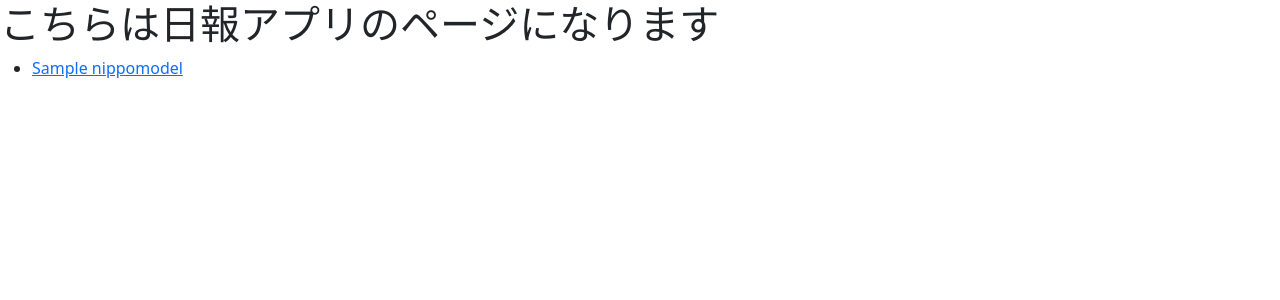
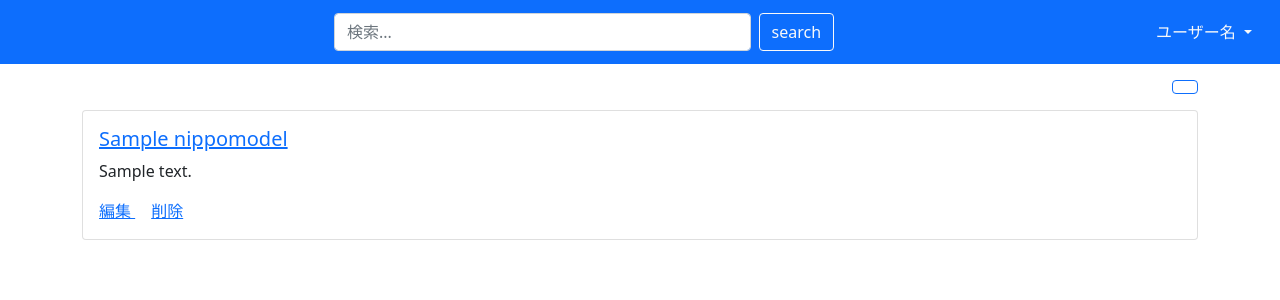
Before and after one commit to kenjiprograming/itc, a Django app: page /nippo/ in a window 1280 px wide. Shown: the top 300 px of the page. Run offline with Django 4.2, Linux system fonts and the light colour scheme; tables that the repository leaves empty hold one stand-in row (values such as "Sample post").

Commit message:
:lipstick: add bootstrap

```diff
--- a/src/nippo/templates/base.html
+++ b/src/nippo/templates/base.html
@@ -3,13 +3,36 @@
   <head>
     <meta charset="utf-8">
     <meta name="viewport" content="width=device-width, initial-scale=1">
+    <title>{% block title %}{% endblock %}</title>
+    <link href="https://cdn.jsdelivr.net/npm/bootstrap@5.0.0-beta1/dist/css/bootstrap.min.css" rel="stylesheet" integrity="sha384-giJF6kkoqNQ00vy+HMDP7azOuL0xtbfIcaT9wjKHr8RbDVddVHyTfAAsrekwKmP1" crossorigin="anonymous">
+  </head>
 
-    <link href="https://cdn.jsdelivr.net/npm/bootstrap@5.0.0-beta1/dist/css/bootstrap.min.css" rel="stylesheet" integrity="sha384-giJF6kkoqNQ00vy+HMDP7azOuL0xtbfIcaT9wjKHr8RbDVddVHyTfAAsrekwKmP1" crossorigin="anonymous">
-
-    <title>{% block title %}{% endblock %}</title>
-
-  </head>
   <body>
+    <nav class="navbar navbar-dark bg-primary">
+      <div class="container-fluid">
+        <div>
+          <a class="navbar-brand" href="#">
+              <i class="bi bi-bootstrap-fill" style="font-size: 2rem;"></i>
+          </a>
+        </div>
+        <div class="flex-grow-1" style="max-width:500px;">
+          <form class="d-flex" method="GET">
+            <input class="form-control me-2" type="search" placeholder="検索..." aria-label="Search" name="search">
+            <button class="btn btn-outline-light" type="submit">search</button>
+          </form>
+        </div>
+        <div class="text-light nav-item dropdown">
+            <a class="nav-link dropdown-toggle text-light" href="#" id="navbarDropdown" role="button" data-bs-toggle="dropdown" aria-expanded="false">
+              ユーザー名
+            </a>
+            <ul class="dropdown-menu" aria-labelledby="navbarDropdown">
+              <li><a class="dropdown-item" href="#">アカウント設定</a></li>
+              <li><hr class="dropdown-divider"></li>
+              <li><a class="dropdown-item" href="#">ログアウト</a></li>
+            </ul>
+        </div>
+      </div>
+    </nav>
 
     {% block content %}{% endblock %}
 
--- a/src/nippo/templates/nippo/nippo-list.html
+++ b/src/nippo/templates/nippo/nippo-list.html
@@ -5,15 +5,31 @@
 {% endblock %}
 
 {% block content %}
-    <h1>こちらは日報アプリのページになります</h1>
-
-    <div>
-        <ul>
-            {% for obj in obj_list %}
-                <li><a href="{% url 'nippo-detail' obj.pk %}">{{obj.title}}</a></li>
-
-            {% endfor %}
-        </ul>
+    <div class="container">
+        <div class="mt-3 d-flex justify-content-end">
+            <a href={% url "nippo-create" %} class="btn btn-outline-primary float-right">
+              <i class="bi bi-plus"></i>
+            </a>
+        </div>
+        {% for obj in object_list %}
+            <div class="card my-3">
+                <div class="card-body">
+                    <h5 class="card-title">
+                        <a href={% url 'nippo-detail' obj.pk %}>
+                            {{ obj.title }}
+                        </a>
+                    </h5>
+                    <p class="card-text">
+                        {{ obj.content }}
+                    </p>
+                    <a href={% url 'nippo-update' obj.pk %} class="card-link">
+                        編集
+                    </a>
+                    <a href={% url 'nippo-delete' obj.pk %} class="card-link">
+                        削除
+                    </a>
+                </div>
+            </div>
+        {% endfor %}
     </div>
-
 {% endblock %}
--- a/src/nippo/views.py
+++ b/src/nippo/views.py
@@ -6,7 +6,7 @@ def nippoListView(request):
     template_name =  'nippo/nippo-list.html'
     ctx = {}
     obj_list = NippoModel.objects.all();
-    ctx['obj_list'] = obj_list
+    ctx['object_list'] = obj_list
 
     return render(request, template_name, ctx)
 
@@ -14,7 +14,7 @@ def nippoDetailView(request, pk):
     template_name = 'nippo/nippo-detail.html'
     ctx = {}
     obj = get_object_or_404(NippoModel, pk=pk)
-    ctx['obj'] = obj
+    ctx['object'] = obj
 
     return render(request, template_name, ctx)
 
```
Also changed, not shown: src/nippo/templates/nippo/nippo-detail.html (+15 -8 lines).
